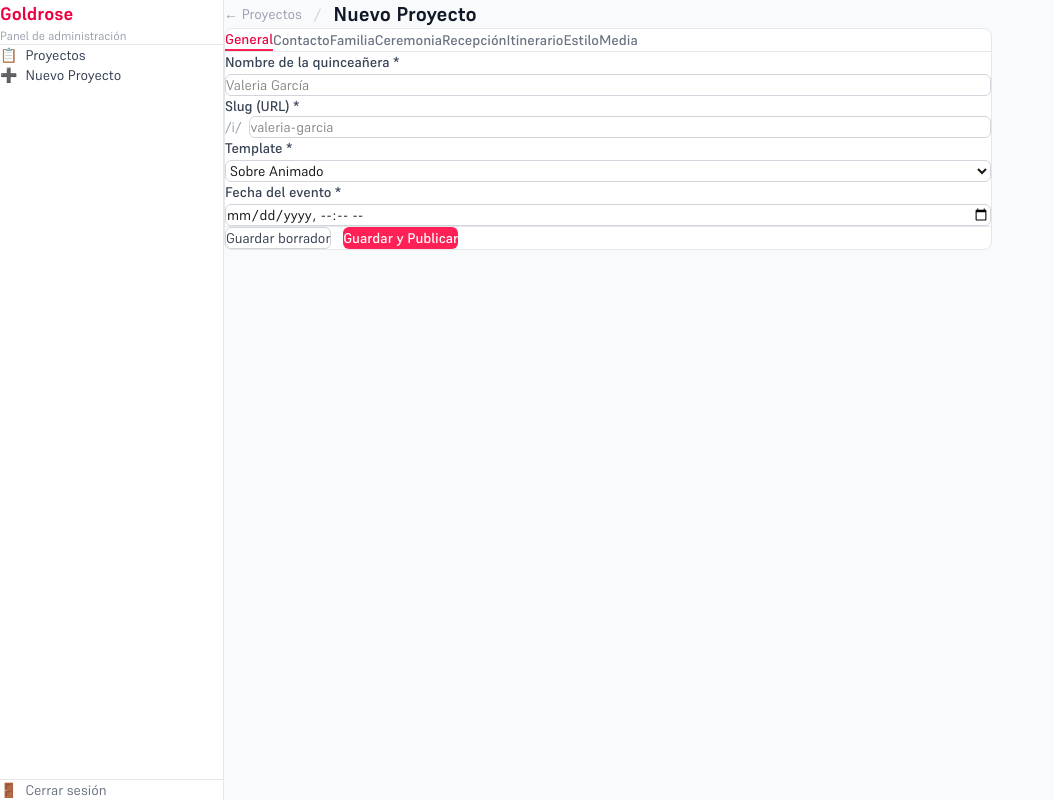
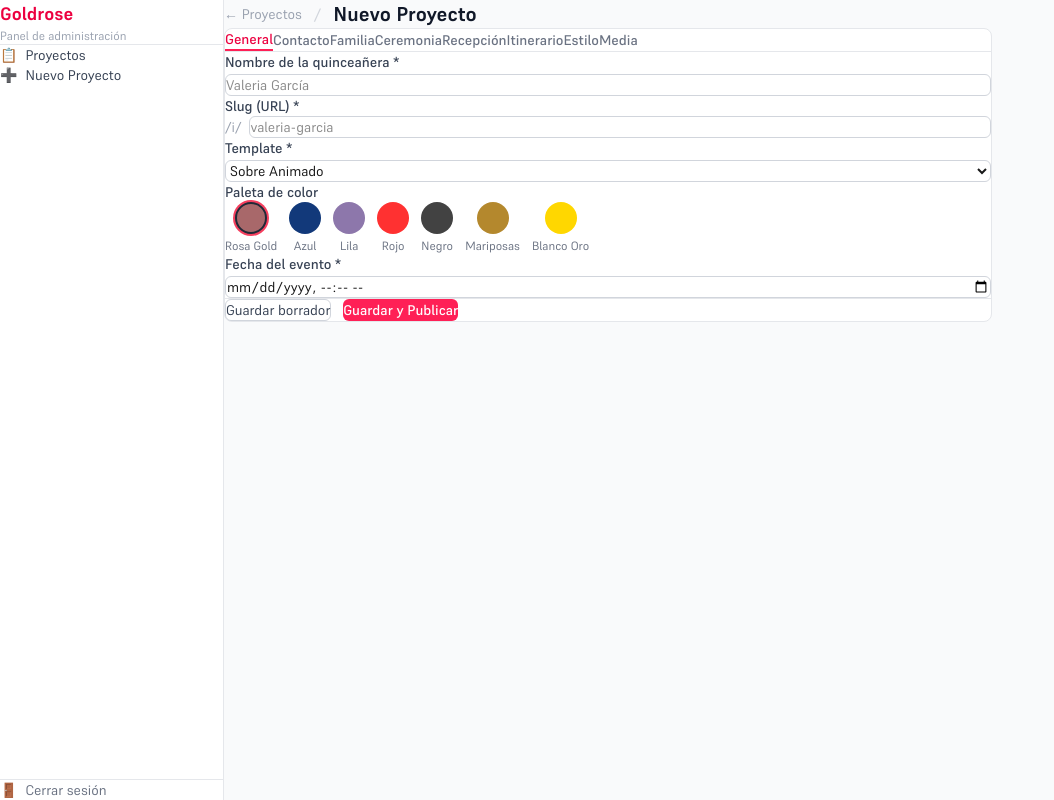
Before and after one commit to joseangelm2/Mecorr_Estudio, a Next.js app: page /admin/projects/new in a window 1280 px wide. Shown: the whole page, without its empty margins (0-1054 px from the left). Built offline with nearby package versions, Linux system fonts and the light colour scheme.

Commit message:
feat: add color palette picker and invitation message field to ProjectForm

```diff
--- a/src/components/admin/ProjectForm.tsx
+++ b/src/components/admin/ProjectForm.tsx
@@ -4,6 +4,7 @@ import { useState } from 'react'
 import { generateSlug } from '@/lib/slug'
 import { createProject, updateProject, type ProjectFormData } from '@/app/admin/actions'
 import type { Project, TemplateId } from '@/types/invitation'
+import { THEMES } from '@/lib/themes'
 
 const TEMPLATES: { value: TemplateId; label: string }[] = [
   { value: 'sobre', label: 'Sobre Animado' },
@@ -182,6 +183,32 @@ export default function ProjectForm({ project }: Props) {
               {TEMPLATES.map(t => <option key={t.value} value={t.value}>{t.label}</option>)}
             </select>
           </div>
+          {form.template === 'sobre' && (
+            <div>
+              <label className={labelClass}>Paleta de color</label>
+              <div className="flex flex-wrap gap-3 mt-1">
+                {THEMES.map(theme => (
+                  <button
+                    key={theme.id}
+                    type="button"
+                    onClick={() => set('color_theme', theme.id)}
+                    className="flex flex-col items-center gap-1"
+                    title={theme.label}
+                  >
+                    <span
+                      className="w-8 h-8 rounded-full border-2 transition-all"
+                      style={{
+                        background: theme.swatch,
+                        borderColor: form.color_theme === theme.id ? '#1f2937' : 'transparent',
+                        boxShadow: form.color_theme === theme.id ? '0 0 0 2px #f43f5e' : 'none',
+                      }}
+                    />
+                    <span className="text-xs text-gray-500">{theme.label}</span>
+                  </button>
+                ))}
+              </div>
+            </div>
+          )}
           <div>
             <label className={labelClass}>Fecha del evento *</label>
             <input type="datetime-local" value={form.event_date} onChange={e => set('event_date', e.target.value)} required className={inputClass} />
@@ -195,6 +222,16 @@ export default function ProjectForm({ project }: Props) {
           <div>
             <label className={labelClass}>Nombre del invitado (para banner)</label>
             <input type="text" value={form.guest_name} onChange={e => set('guest_name', e.target.value)} className={inputClass} placeholder="Familia Martínez" />
+          </div>
+          <div>
+            <label className={labelClass}>Mensaje de invitación</label>
+            <textarea
+              value={form.invitation_text}
+              onChange={e => set('invitation_text', e.target.value)}
+              className={inputClass}
+              rows={4}
+              placeholder="Con cariño te invitamos a compartir nuestro día más especial..."
+            />
           </div>
           <div>
             <label className={labelClass}>Teléfono RSVP (WhatsApp, sin +)</label>
```
